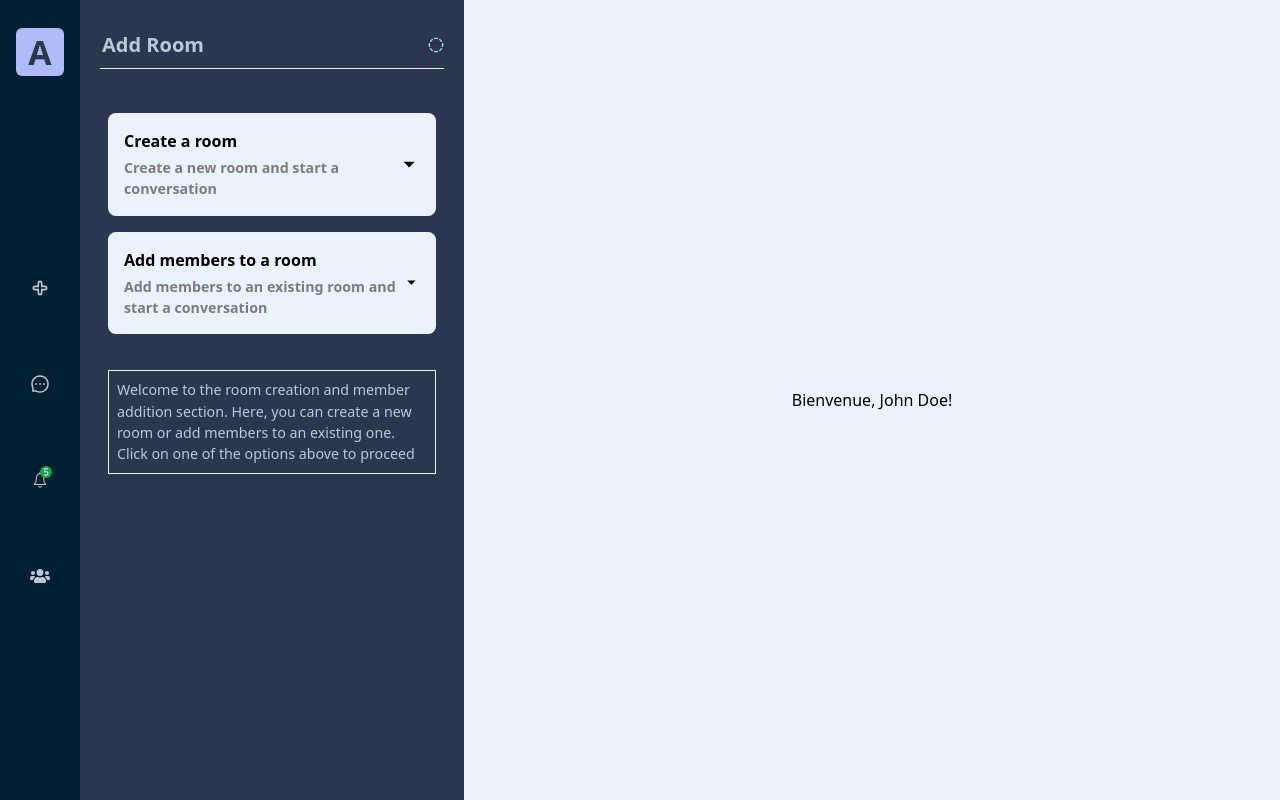
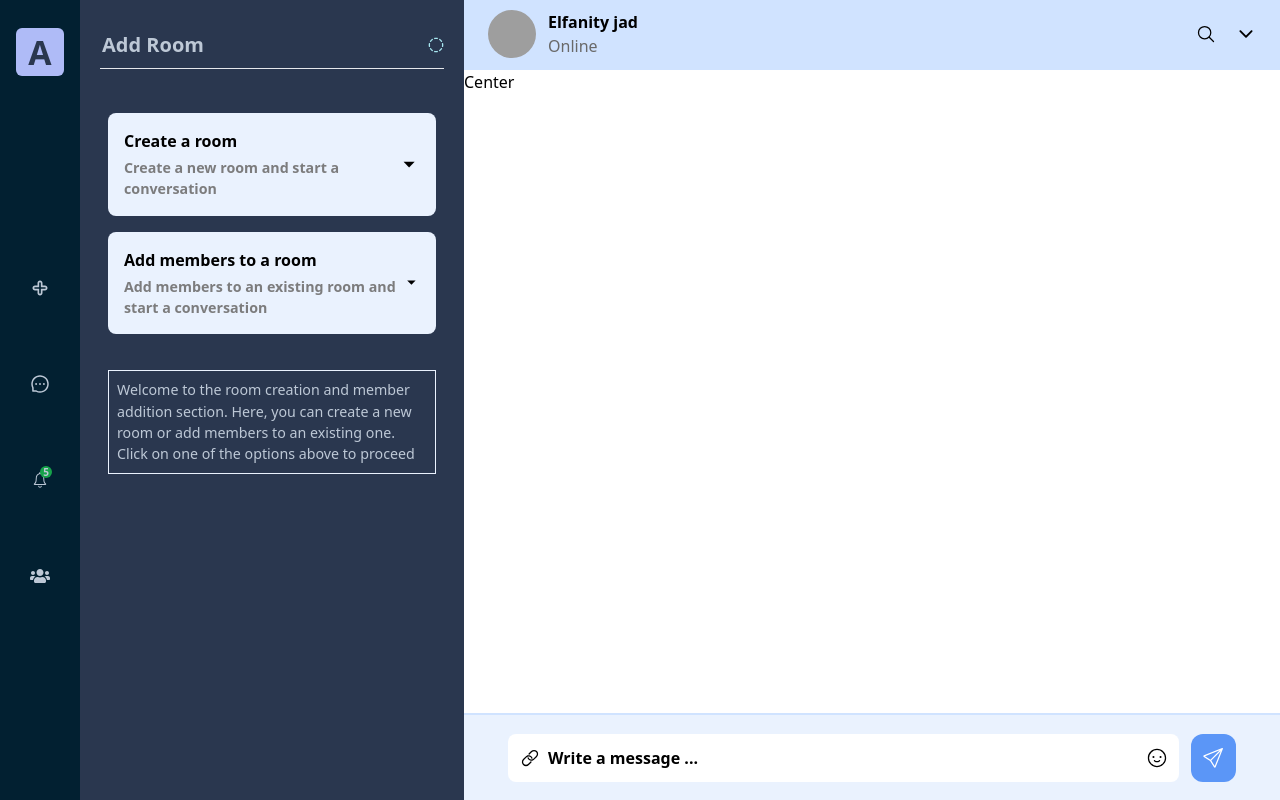
Before and after one commit to DjoElfanity/RealTimeChatApplicationFrontEnd_V3, a React (Vite) app: page /chat in a window 1280 px wide. Built offline with nearby package versions, Linux system fonts and the light colour scheme; no server answers; sample sign-in values are in the browser's storage; grey boxes are pictures that could not be loaded.

Commit message:
Add MessagePageContent component to Home.tsx
Avec les composants top et bottom avec leur style css

```diff
--- /dev/null
+++ b/src/Components/MessagePannel/BottomPart.tsx
@@ -0,0 +1,32 @@
+import React from "react";
+import { BsSend } from "react-icons/bs";
+import { GoSmiley } from "react-icons/go";
+import { IoIosLink } from "react-icons/io";
+
+const BottomPart: React.FC = () => {
+  return (
+    <div
+      className="bg-[#EAF2FE] h-full w-full items-center flex justify-center
+    border-t-2 border-[#D0E3FF]"
+    >
+      <div className="w-full mx-8">
+        <div className="flex gap-3 mx-3 items-center">
+          <div className="relative w-full">
+            <input
+              type="text"
+              className="w-full p-3 pl-10 outline-none rounded-lg placeholder:text-black placeholder:font-semibold"
+              placeholder="Write a message ..."
+            />
+            <IoIosLink className="absolute left-0 top-1/2 transform -translate-y-1/2 mx-3 cursor-pointer size-5" />
+            <GoSmiley className="absolute right-0 top-1/2 transform -translate-y-1/2 mx-3 cursor-pointer size-5" />
+          </div>
+          <button className="bg-card-primary p-2 rounded-xl size-12  flex items-center justify-center hover:bg-card-primary/85 transition-colors">
+            <BsSend className="text-white size-5" />
+          </button>
+        </div>
+      </div>
+    </div>
+  );
+};
+
+export default BottomPart;
--- /dev/null
+++ b/src/Components/MessagePannel/CenterPart.tsx
@@ -0,0 +1,7 @@
+import React from "react";
+
+const CenterPart: React.FC = () => {
+  return <div className="bg-white size-full">Center</div>;
+};
+
+export default CenterPart;
--- /dev/null
+++ b/src/Components/MessagePannel/MessagePageContent.tsx
@@ -0,0 +1,23 @@
+import React from "react";
+
+import BottomPart from "./BottomPart";
+import CenterPart from "./CenterPart";
+import TopPart from "./TopPart";
+
+const MessagePageContent: React.FC = () => {
+  return (
+    <div className="flex  flex-col w-full  h-full">
+      <div className="h-[70px]">
+        <TopPart />
+      </div>
+      <div className="flex-[2]">
+        <CenterPart />
+      </div>
+      <div className="flex-[0.27]">
+        <BottomPart />
+      </div>
+    </div>
+  );
+};
+
+export default MessagePageContent;
--- /dev/null
+++ b/src/Components/MessagePannel/TopPart.tsx
@@ -0,0 +1,42 @@
+import React from "react";
+import { IoIosArrowDown } from "react-icons/io";
+import { IoSearchOutline } from "react-icons/io5";
+
+const TopPart: React.FC = () => {
+  return (
+    <div
+      className="  size-full bg-[#D0E3FF] text-text flex items-center justify-between px-6 py-2 border-b-2 border-[#D0E3FF]
+          "
+    >
+      <div className="flex">
+        {/* Image de profile */}
+        <div>
+          <img
+            src={
+              "https://images.unsplash.com/photo-1519764622345-23439dd774f7?q=80&w=1887&auto=format&fit=crop&ixlib=rb-4.0.3&ixid=M3wxMjA3fDB8MHxwaG90by1wYWdlfHx8fGVufDB8fHx8fA%3D%3D"
+            }
+            alt={"profile picture"}
+            className="w-12 h-12 object-fit rounded-full mr-3 cursor-pointer"
+          />
+        </div>
+        {/* Informations du profil */}
+        <div>
+          <p className="text-black font-bold">Elfanity jad</p>
+          <p className="text-[#696969]">Online</p>
+        </div>
+      </div>
+
+      <div className="gap-5 inline-flex">
+        <div>
+          <IoSearchOutline className="cursor-pointer size-5 text-black" />
+        </div>
+
+        <div>
+          <IoIosArrowDown className="cursor-pointer size-5 text-black" />
+        </div>
+      </div>
+    </div>
+  );
+};
+
+export default TopPart;
--- a/src/Pages/Home.tsx
+++ b/src/Pages/Home.tsx
@@ -3,10 +3,10 @@ import React, { useState } from "react";
 import AddRoom from "../Components/AddRoom/AddRoomPannel";
 import ChatPage from "../Components/Chats/ChatPage";
 import Friends from "../Components/Friends/Friends";
+import MessagePageContent from "../Components/MessagePannel/MessagePageContent";
 import Notifications from "../Components/Notifications/Notifications";
 import Sidebar from "../Components/SideBar/Sidebar";
 import UserInfo from "../Components/User/UserInfo";
-import WelcomePage from "../Components/WelcomePage/WelcomePage";
 import { useAuth } from "../context/AuthProvider";
 
 const Home: React.FC = () => {
@@ -54,8 +54,9 @@ const Home: React.FC = () => {
         footer
       </div>
 
-      <div className="px-5 bg-background-leger w-full hidden sm:block">
-        <WelcomePage name="John Doe" />
+      <div className="bg-background-leger w-full hidden sm:block">
+        {/* <WelcomePage name="John " /> */}
+        <MessagePageContent />
       </div>
     </div>
   );
```
